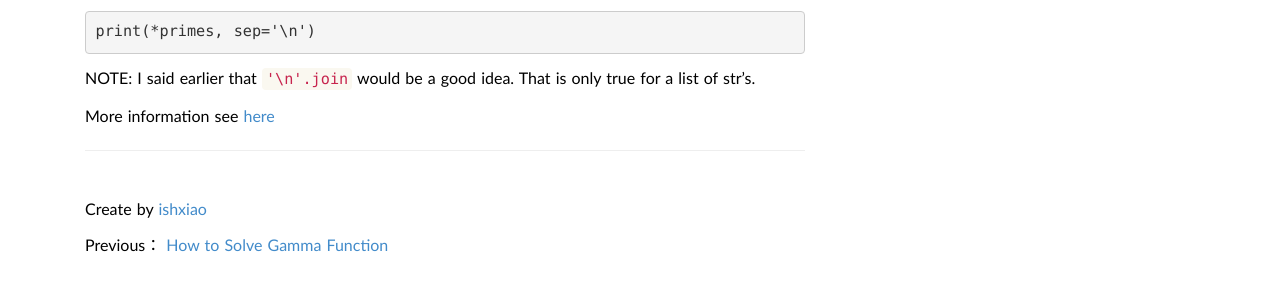
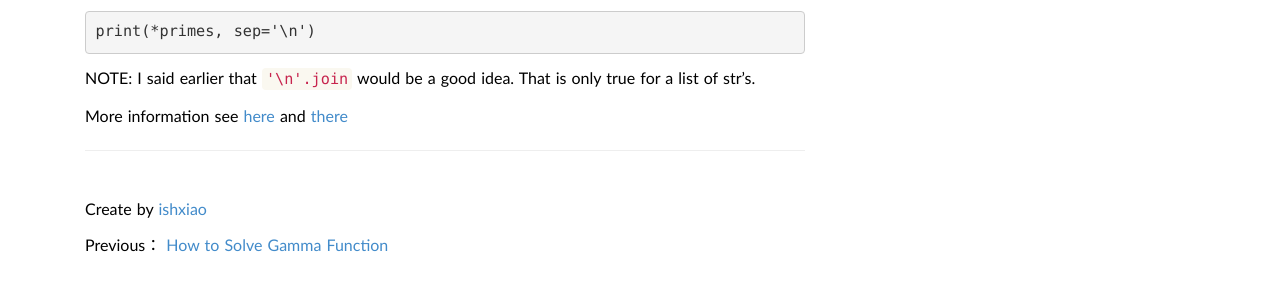
Before and after one commit to ishxiao/blog, a Jekyll site: the page built from _posts/2017-07-04-print-map-while-using-lambda-in-python-3.md, in a window 1280 px wide. Shown: the part 461-759 px from the top of the page. Built offline with Jekyll 4.4.1, drawn with Linux system fonts in a browser that asks for light colours; nearby versions of some CDN libraries; some web fonts are replaced; library files that are not in the unit come from our copies; formulas are drawn with MathJax 3.

Commit message:
add more information link

```diff
--- a/_posts/2017-07-04-print-map-while-using-lambda-in-python-3.md
+++ b/_posts/2017-07-04-print-map-while-using-lambda-in-python-3.md
@@ -29,6 +29,8 @@ print(*primes, sep='\n')
 
 NOTE: I said earlier that `'\n'.join` would be a good idea. That is only true for a list of str's.
 
-More information see [here][1]
+More information see [here][1] and [there][2]
 
   [1]: https://stackoverflow.com/questions/7731213/print-doesnt-print-when-its-in-map-python
+
+  [2]: https://www.zhihu.com/question/20125256
```
